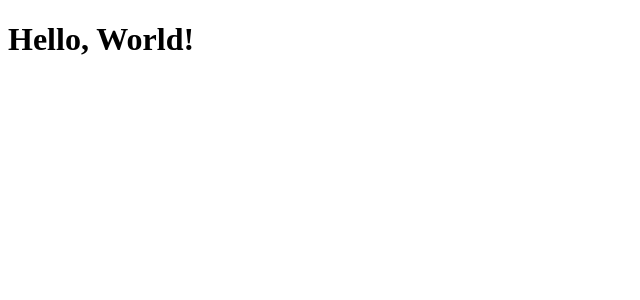
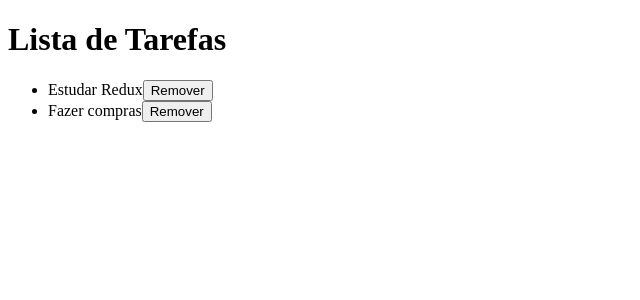
Before and after one commit to pedrofeld/redux, a React (Vite) app: page / in a window 1280 px wide. Shown: the top 300 px of the page, without its empty margins (0-640 px from the left). Built offline with nearby package versions, Linux system fonts and the light colour scheme.

Commit message:
feat: adicionando componente TaskList

```diff
--- a/src/App.tsx
+++ b/src/App.tsx
@@ -1,10 +1,11 @@
 import { Provider as ReduxProvider } from 'react-redux'
 import { store } from './store'
+import { TaskList } from './components/TaskList'
 
 function App() {
   return (
     <ReduxProvider store={store}>
-      <h1>Hello, World!</h1>
+      <TaskList />
     </ReduxProvider>
   )
 }
--- /dev/null
+++ b/src/components/TaskList.tsx
@@ -0,0 +1,18 @@
+import { useAppSelector } from "../store/hooks"
+
+export function TaskList() {
+    const tasks = useAppSelector(state => state.tasks)
+    return (
+        <>
+            <h1>Lista de Tarefas</h1>
+            <ul>
+                {tasks.map(task => (
+                    <li key={task.id}>
+                        <span>{task.title}</span>
+                        <button>Remover</button>
+                    </li>
+                ))}
+            </ul>
+        </>
+    )
+}
```
